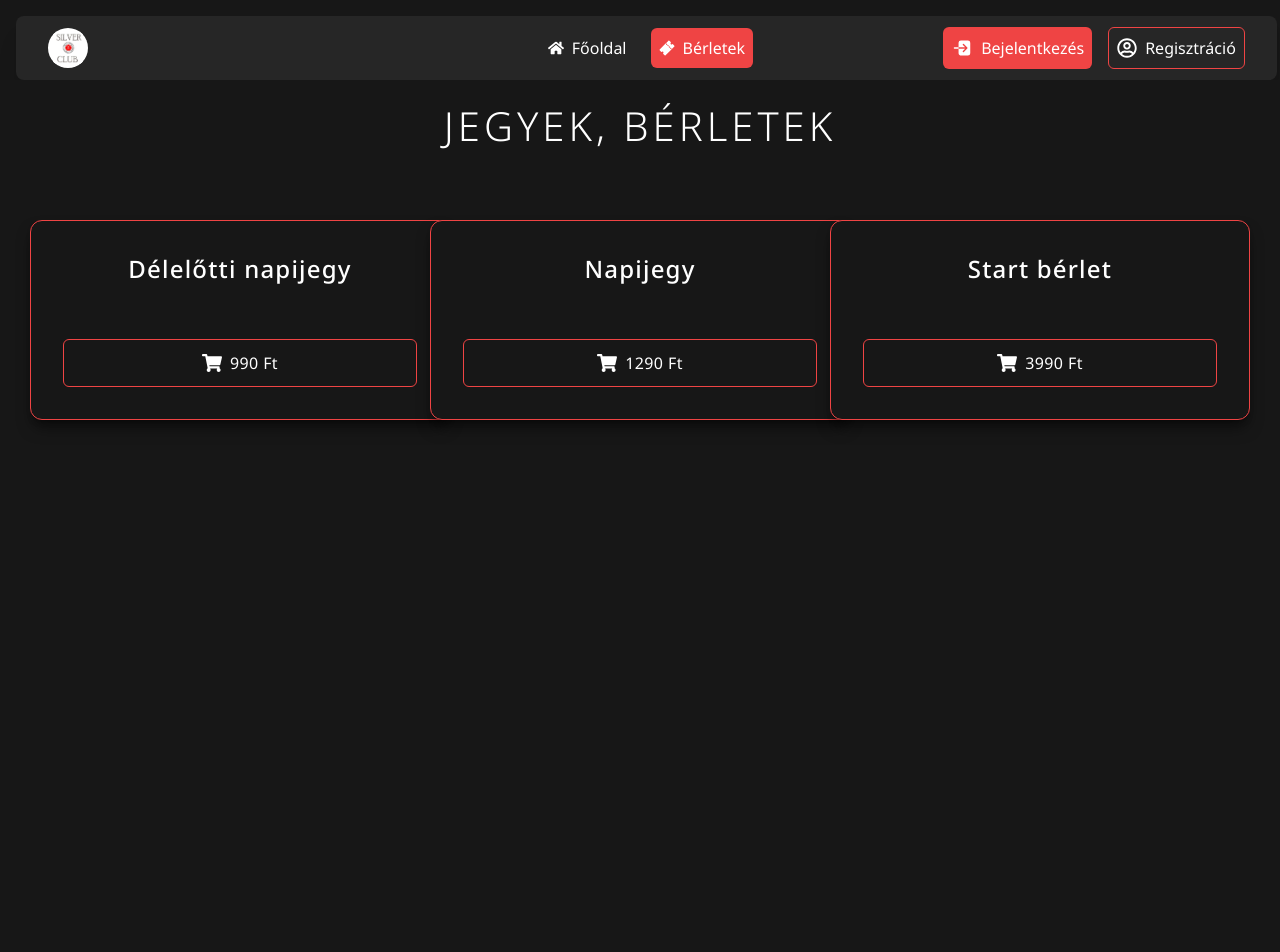
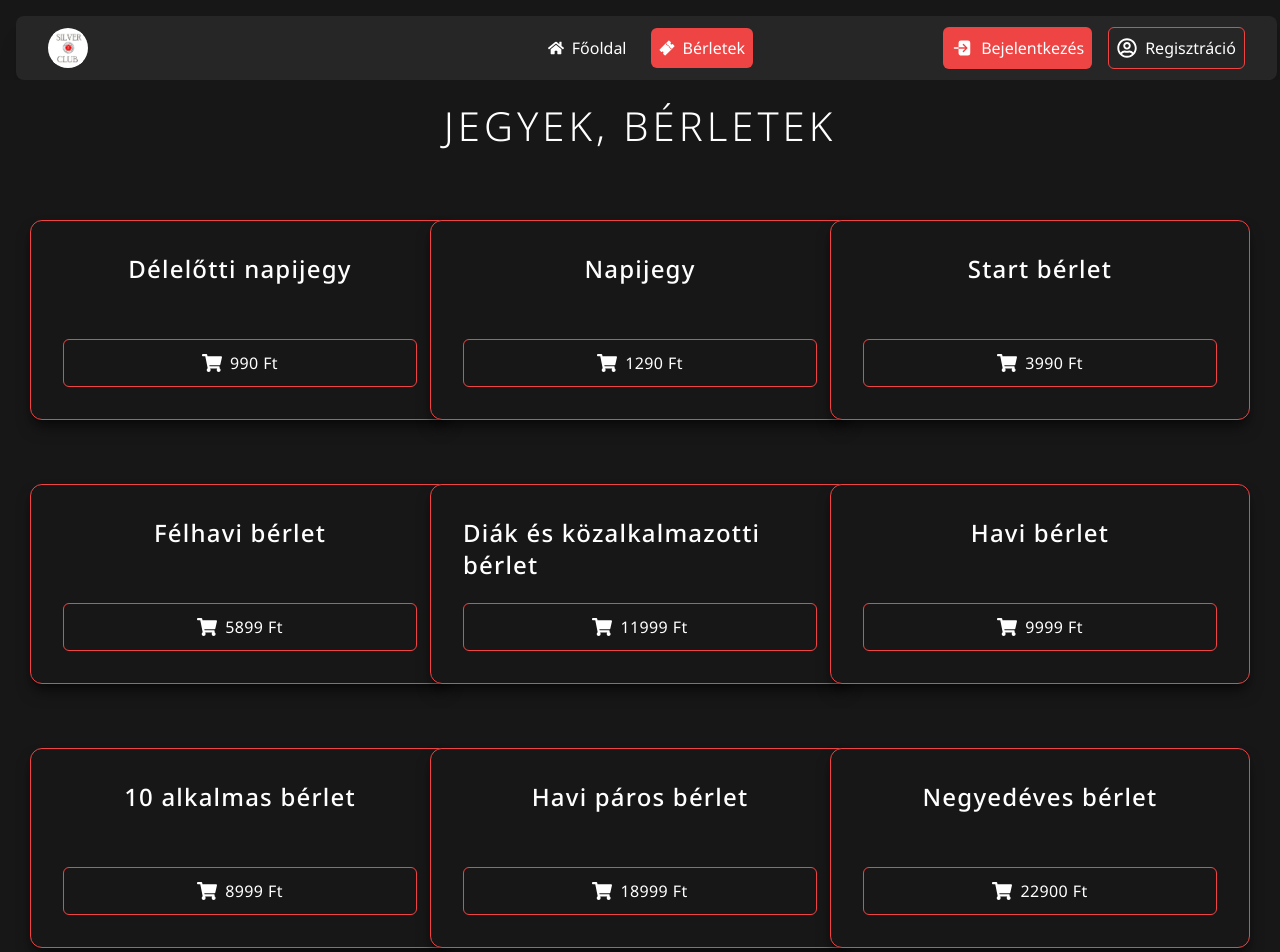
Before and after one commit to MilWaxQ/edzoterem, a Next.js app: page /berletek in a window 1280 px wide. Shown: the top 952 px of the page. Before the commit the page ends 880 px from the top, so only its background shows below. Built offline with nearby package versions, Linux system fonts and the light colour scheme.

Commit message:
berletek

```diff
--- a/app/berletek/page.tsx
+++ b/app/berletek/page.tsx
@@ -12,6 +12,12 @@ const Page = () => {
     {title: "Délelőtti napijegy", price: 990},
     {title: "Napijegy", price: 1290},
     {title: "Start bérlet", price: 3990},
+    {title: "Félhavi bérlet", price: 5899},
+    {title: "Diák és közalkalmazotti bérlet", price: 11999},
+    {title: "Havi bérlet", price: 9999},
+    {title: "10 alkalmas bérlet", price: 8999},
+    {title: "Havi páros bérlet", price: 18999},
+    {title: "Negyedéves bérlet", price: 22900}
   ]
   return (
     <motion.div initial="hidden"
```
